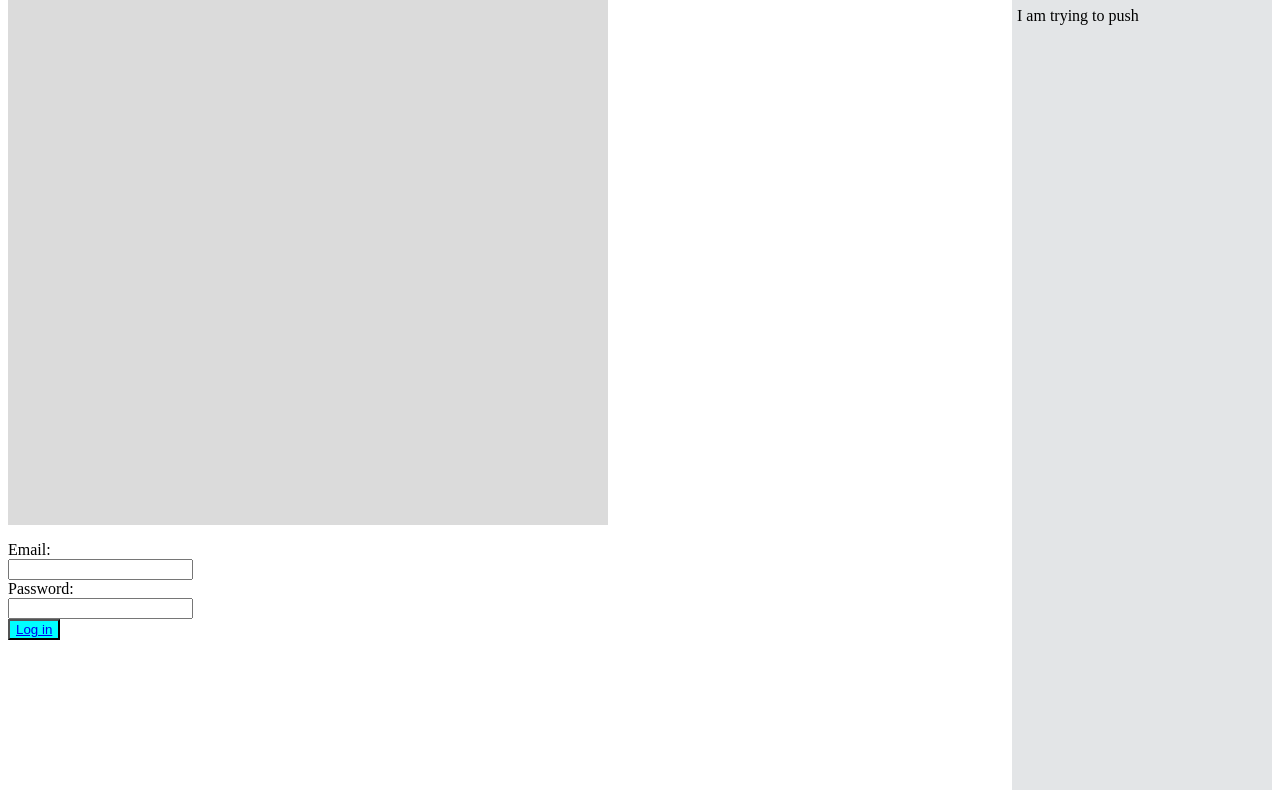
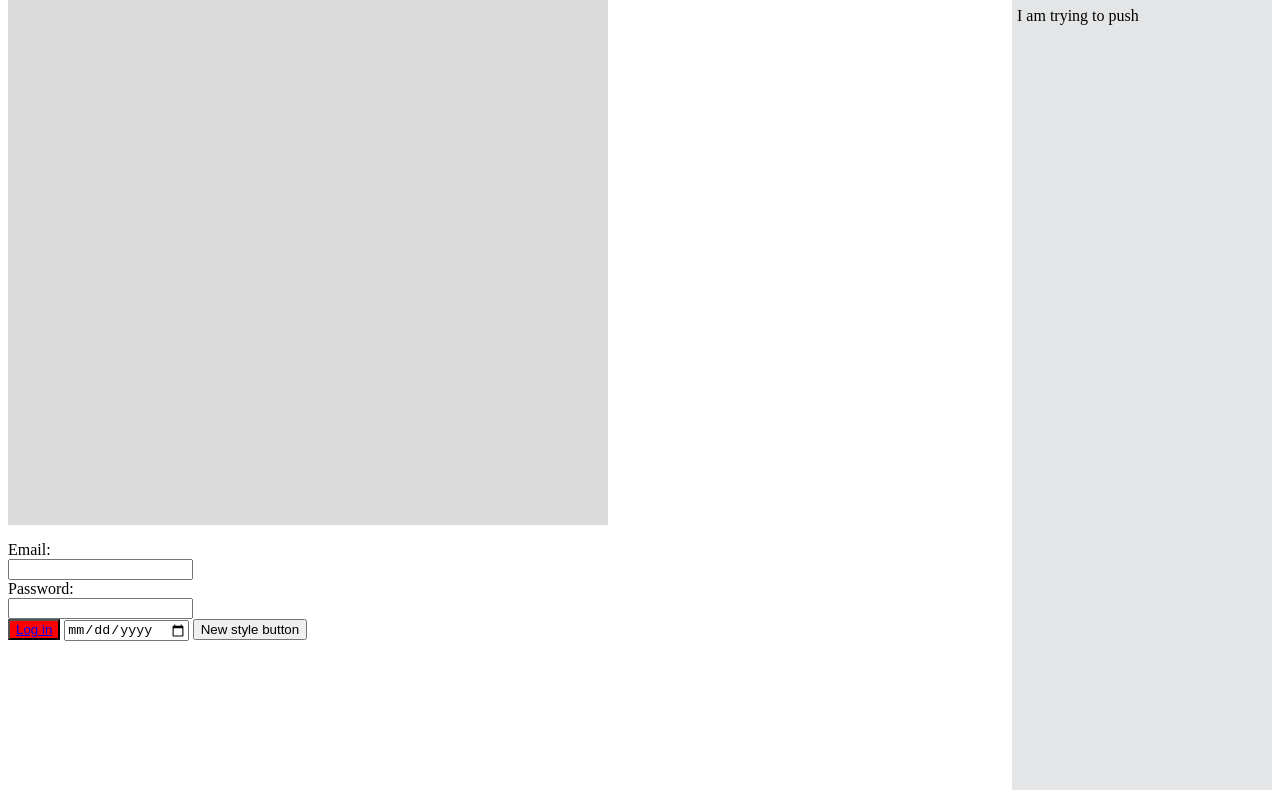
Before and after one commit to brcshakil1/first-website, a plain HTML site: page index.html in a window 1280 px wide. Shown: the part 148-938 px from the top of the page. Drawn offline with Linux system fonts and the light colour scheme.

Commit message:
added new commit

```diff
--- a/index.html
+++ b/index.html
@@ -45,7 +45,7 @@
         <p>I am trying to push </p>
     </div> <!--end box-->
     <h2> <marquee behavior="alternate" direction="right" > Alhamdulliah!</marquee></h2>
-    <p class="para1">finally I did it. I pushed my file on github. And it's very intaresting to push your file on github. also I can pull file from github. I am supper excited.</p> <!--end para1-->
+    <p class="para1">finally I did it. I pushed my file on github. And it's very intaresting to push your file on github. also I can pull file from github. I am supper excited. I created a website, that can anyone see.</p> <!--end para1-->
 
     Email:<br>
     <input type="email">
@@ -53,6 +53,8 @@
     Password:<br>
     <input type="password">
     <br>
-    <button style="background-color:aqua"><a href="google.com"> Log in </a></button>
+    <button style="background-color:red"><a href="google.com"> Log in </a></button>
+    <input type="date">
+    <button>New style button</button>
 </body>
 </html>
```
